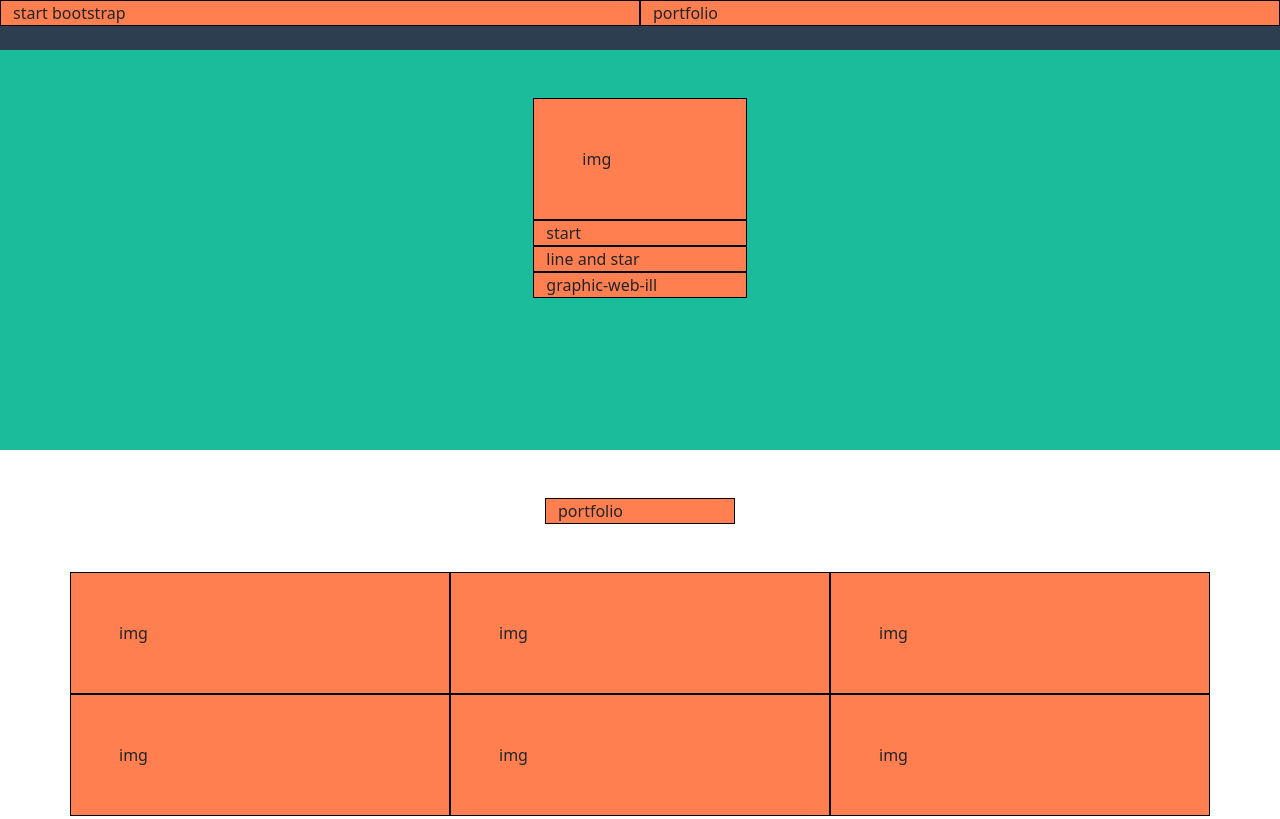
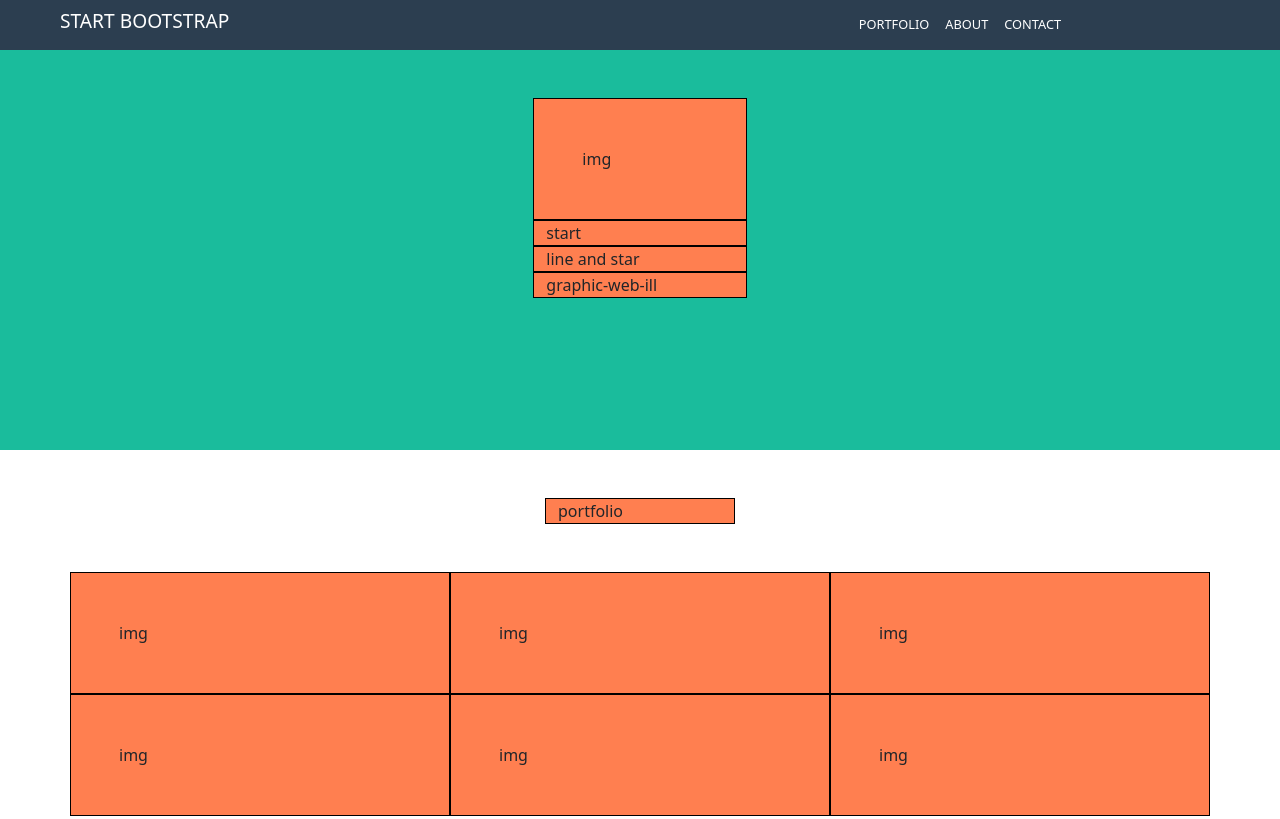
Before and after one commit to leonardochen01/html-css-bootstrap-freelancer, a plain HTML site: page index.html in a window 1280 px wide. Shown: the top 819 px of the page. Drawn offline with nearby package versions, Linux system fonts and the light colour scheme.

Commit message:
added: header

```diff
--- a/css/style.css
+++ b/css/style.css
@@ -6,6 +6,10 @@
 
 .c-1{
   background-color: rgb(44, 62, 80);
+  height: 50px;
+}
+
+.c-1 .row{
   height: 50px;
 }
 
@@ -28,3 +32,15 @@
   background-color: rgb(44, 62, 80);
   height: 50px;
 }
+
+.tw{
+  color: white;
+}
+
+.c-1 h1{
+  font-size: 1.2rem;
+}
+
+.c-1 ul li{
+  font-size: 0.8rem;
+}
--- a/index.html
+++ b/index.html
@@ -15,21 +15,28 @@
   <body>
 
 
-
     <!--HEADER-->
 
     <header>
 
       <div class="container-fluid c-1">
 
-        <div class="row">
-          <div class="col-6 debug">
-            start bootstrap
+        <div class="row d-flex align-items-center">
+
+          <div class="col-6 text-uppercase tw">
+            <h1 class="px-5">
+              start bootstrap
+            </h1>
           </div>
 
-          <div class="col-6 debug">
-            portfolio
+          <div class="col-6 d-flex justify-content-center">
+            <ul class="list-unstyled d-flex gap-3 text-uppercase tw m-0">
+              <li>portfolio</li>
+              <li>about</li>
+              <li>contact</li>
+            </ul>
           </div>
+
         </div>
 
       </div>
```
